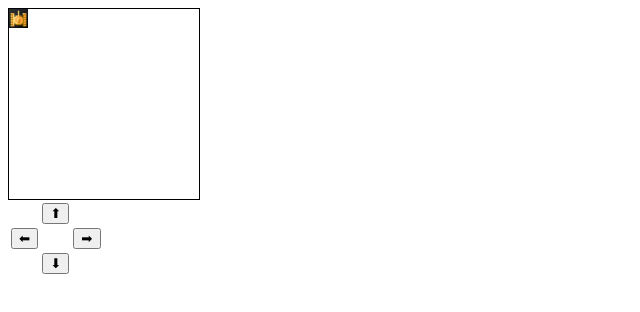
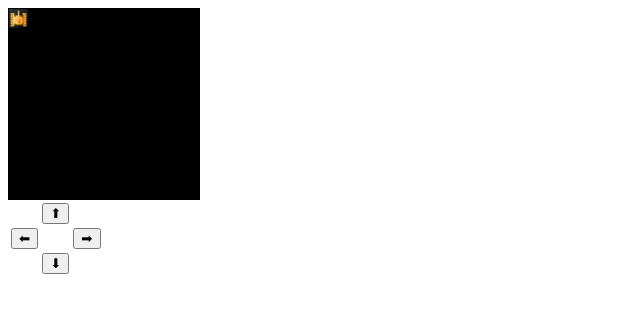
Before and after one commit to cedrus172/trochoixetang, a plain HTML site: page index.html in a window 1280 px wide. Shown: the whole page, without its empty margins (0-640 px from the left). Drawn offline with Linux system fonts and the light colour scheme.

Commit message:
Update index.html

```diff
--- a/index.html
+++ b/index.html
@@ -8,7 +8,7 @@
 </head>
 <script src="script.js"></script>
 <body>
-    <div style="border: 1px solid black; height: 190px; width: 190px;">
+    <div style="border: 1px solid black; height: 190px; width: 190px; background-color : black;">
     <img id="tank"
         src="./img/tank.png"
         style="position: relative; top: 0px; left: 0px;"
```
